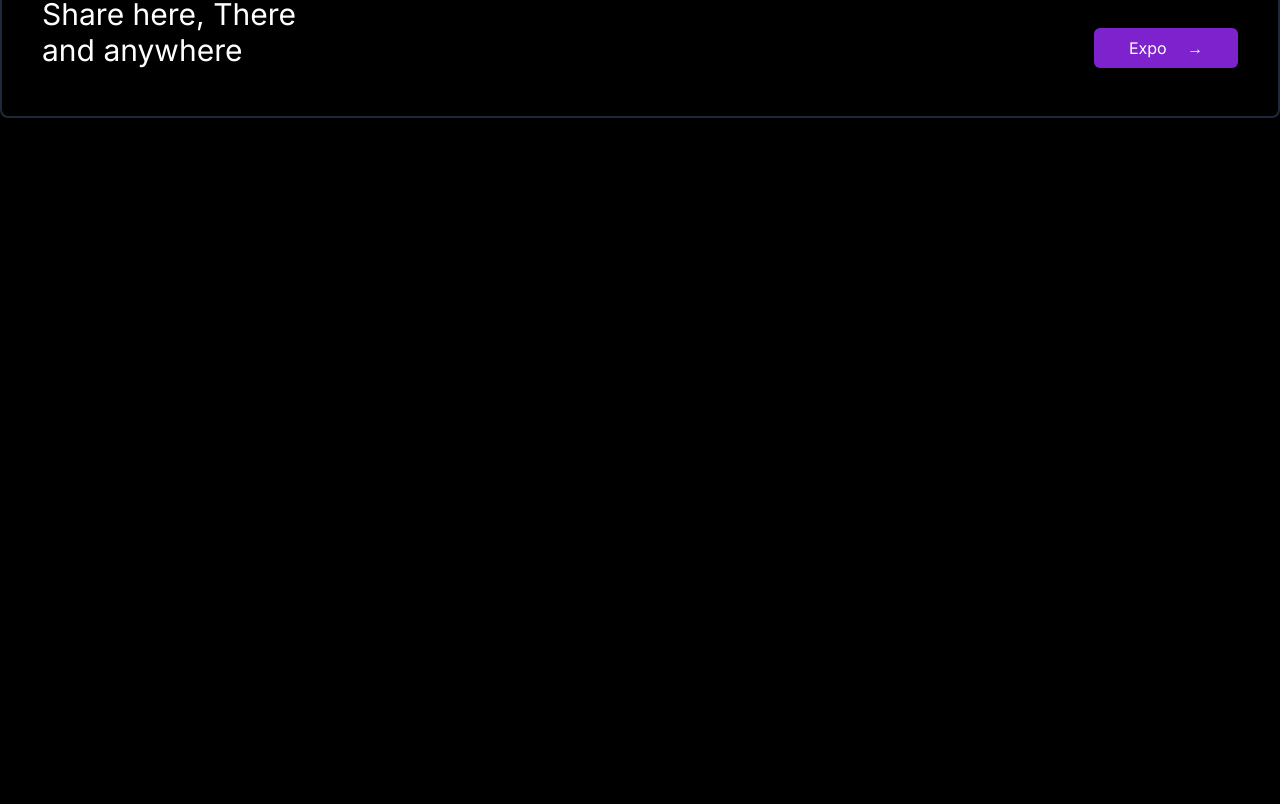
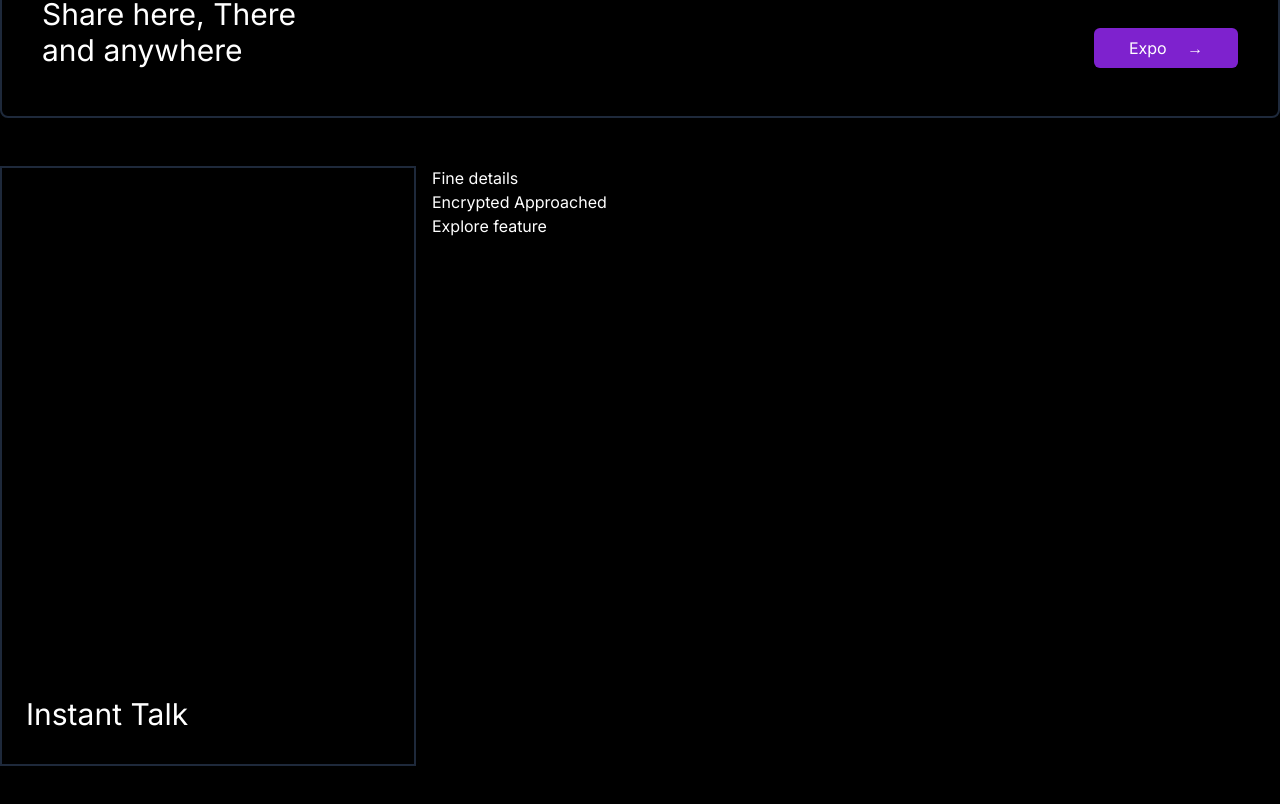
Before and after one commit to minhazpro3/blogger-client, a Next.js app: page / in a window 1280 px wide. Shown: the part 1646-2450 px from the top of the page. Before the commit the page ends 1796 px from the top, so only its background shows below. Built offline with nearby package versions, Linux system fonts and the light colour scheme.

Commit message:
added lottifie icon and section

```diff
--- a/src/components/share_and_talk/Share.tsx
+++ b/src/components/share_and_talk/Share.tsx
@@ -1,14 +1,72 @@
-import React from 'react'
+"use client"
+import React, { useRef, useEffect } from "react";
+import { motion } from "framer-motion";
 
 const Share = () => {
+
+    const ref = useRef(null);
+    React.useEffect(() => {
+        import("@lottiefiles/lottie-player");
+    });
+
     return (
         <div>
 
             <div className='container mx-auto px-8 md:px-0'>
+                {/* share  */}
                 <div className='w-full group relative h-[300px] bg-transparent border-2 border-slate-800 rounded-lg py-12 px-10'>
                     <h2 className='text-white text-xl'>Community</h2>
                     <h1 className='text-white text-3xl sm:absolute bottom-12 my-5 sm:my-0 '>Share here, There <br /> and anywhere</h1>
                     <button className='text-white bg-purple-700 rounded-md py-2 px-6 sm:absolute bottom-12 w-36 sm:right-10'>Expo <span className='group-hover:pl-3 transition-all duration-150 ml-4 ' >&#8594;</span></button>
+                </div>
+
+                {/* message points etc */}
+                <div className="my-12">
+                    <div className="grid grid-cols-3 gap-4">
+                        {/* messaging */}
+                        <div className="col-span-1 border-2 relative border-slate-800 sm:h-[450px] md:h-[600px] py-8 px-6">
+
+                            <div className="flex justify-center">
+                                <lottie-player
+                                    id="firstLottie"
+                                    ref={ref}
+                                    autoplay
+                                    loop
+                                    mode="normal"
+                                    src="https://assets1.lottiefiles.com/packages/lf20_EmUlFP.json"
+                                    // src="https://assets4.lottiefiles.com/private_files/lf30_tvxeldei.json"
+                                    style={{ width: "150px", height: "150px" }}
+                                ></lottie-player>
+                            </div>
+                            <h2 className="text-white absolute bottom-8 left-6 text-xl sm:text-3xl">Instant Talk</h2>
+                            <div className="absolute bottom-7 right-6">
+                                <lottie-player
+                                    id="firstLottie"
+                                    ref={ref}
+                                    autoplay
+                                    loop
+                                    mode="normal"
+                                    src="https://assets7.lottiefiles.com/packages/lf20_mkgyhwlf.json"
+                                    style={{ width: "70px", height: "70px" }}
+                                ></lottie-player></div>
+                        </div>
+                        {/* points approached etc */}
+                        <div className="  text-white">
+                            <div>
+                                <div>
+                                    <div>
+                                        Fine details
+                                    </div>
+                                    <div>
+                                        Encrypted Approached
+                                    </div>
+                                </div>
+                                <div>
+                                    <h2>Explore feature</h2>
+                                </div>
+                            </div>
+                        </div>
+                    </div>
                 </div>
             </div>
         </div>
```
